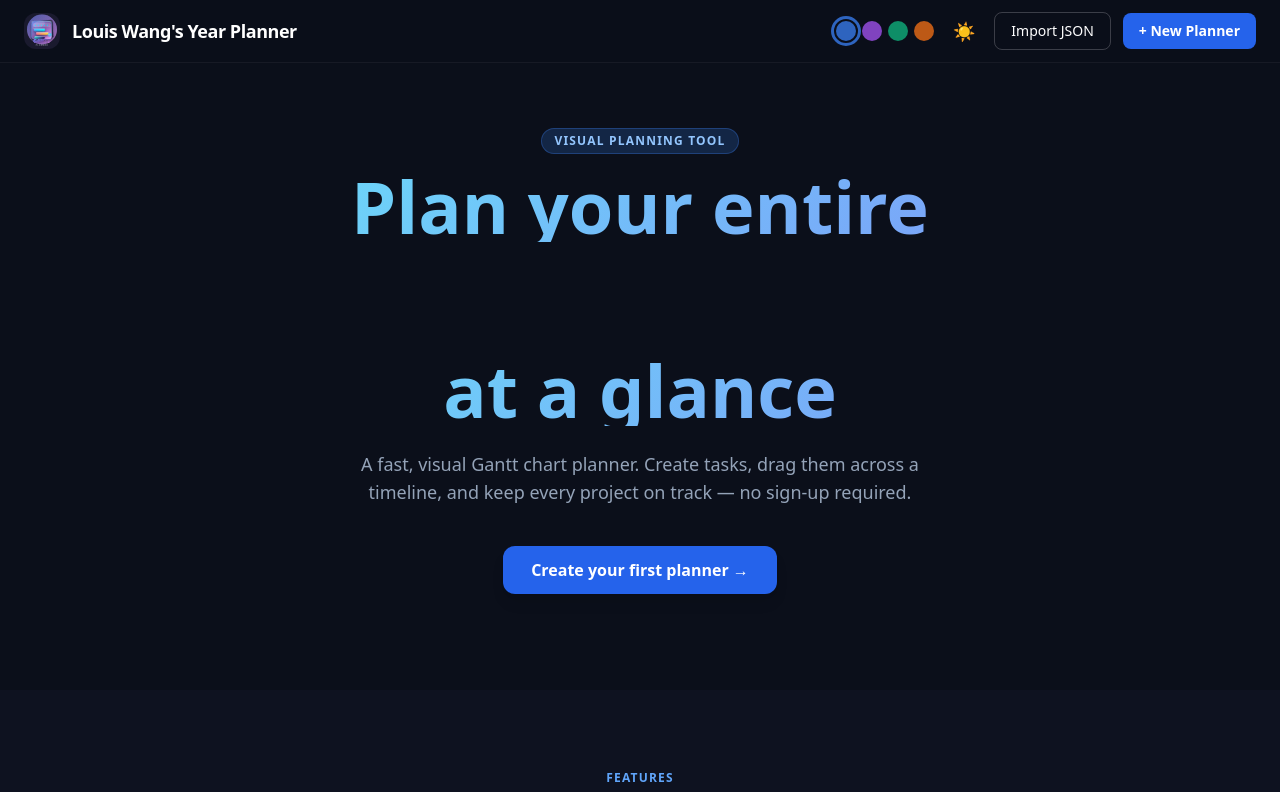
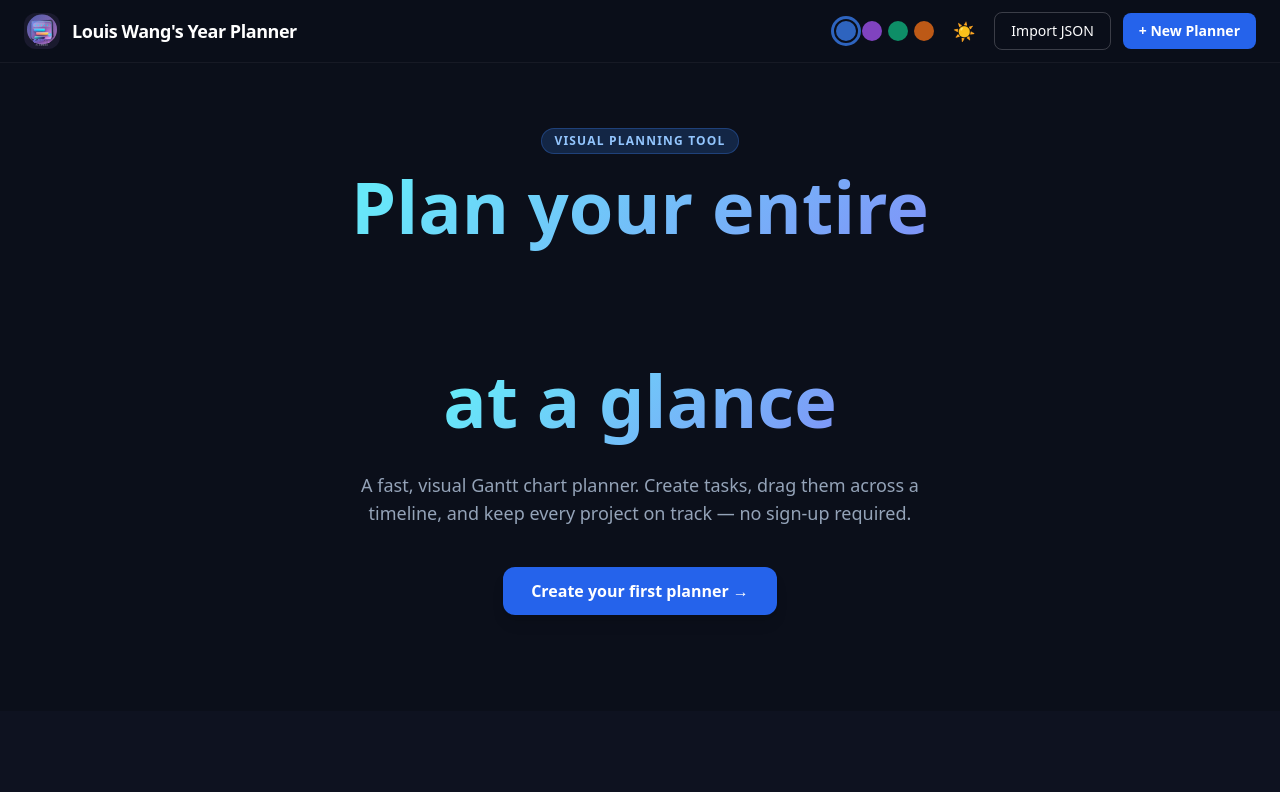
Before and after one commit to Louisw123451/Louis-Wang-s-Year-Planner, a React (Create React App) app: page / in a window 1280 px wide. Shown: the top 792 px of the page. Built offline with nearby package versions, Linux system fonts and the light colour scheme.

Commit message:
Fix at a glance text clipping with padding-bottom

```diff
--- a/src/index.css
+++ b/src/index.css
@@ -22,7 +22,8 @@ body {
   animation: gradientShift 4s ease infinite;
   -webkit-background-clip: text;
   background-clip: text;
-  /* color is set to transparent via Tailwind text-transparent class */
+  padding-bottom: 0.15em;
+  display: inline-block;
 }
 
 /* ── Rotating word fade-slide animation ── */
```
